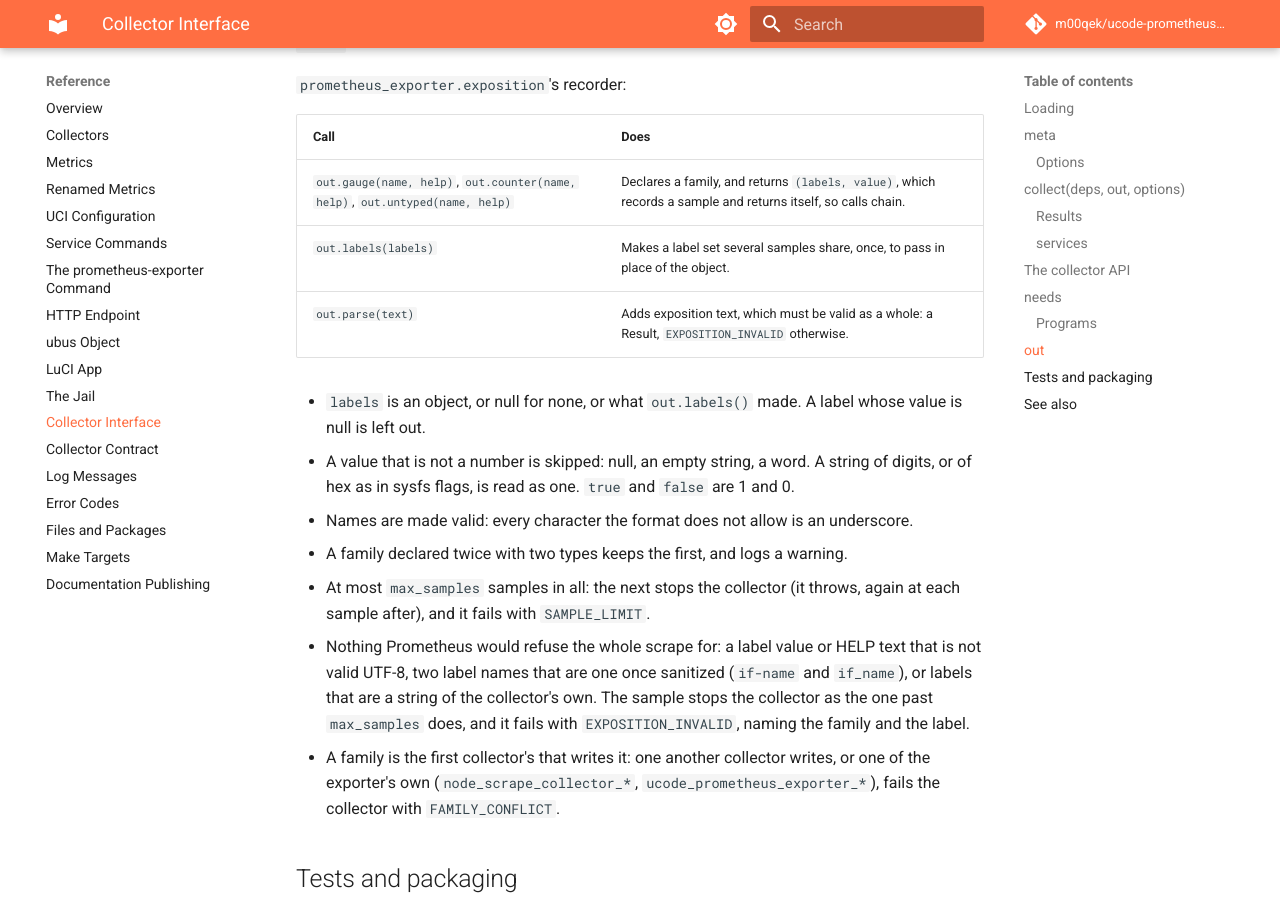
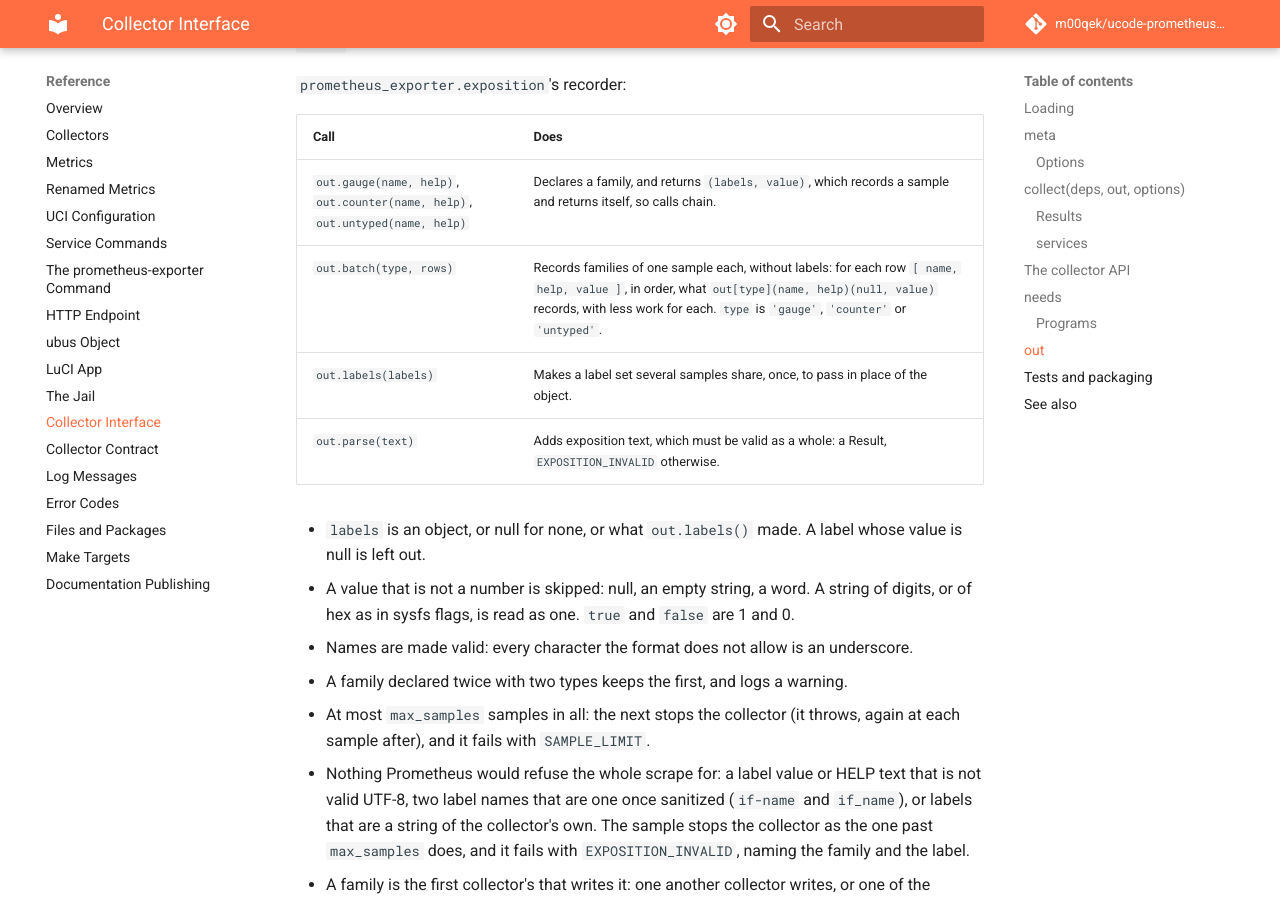
Before and after one commit to m00qek/ucode-prometheus-exporter, an MkDocs documentation site: the page built from docs/reference/collector-interface.md, in a window 1280 px wide and 900 px high, scrolled down 7563 px. Built offline with MkDocs 1.6.1 and Material for MkDocs 9.7.7, drawn with Linux system fonts in a browser that asks for light colours; comment, search, counter and statistics services are not loaded.

Commit message:
Record families of one sample each in a batch, and check a name with one match
A family of one sample cost a scrape a writer made and called, a call of
sanitize() and a match of its HELP. out.batch(type, rows) records a row
as out[type](name, help)(null, value) does, a property test holds it to
that, with one match of every HELP; and a name valid as it is is taken
after one match, without sanitize() and its memo.

```diff
--- a/docs/reference/collector-interface.md
+++ b/docs/reference/collector-interface.md
@@ -170,6 +170,7 @@ A need the system lacks (`nl80211`, `socket`) fails the collector with `NEED_MIS
 | Call | Does |
 | :--- | :--- |
 | `out.gauge(name, help)`, `out.counter(name, help)`, `out.untyped(name, help)` | Declares a family, and returns `(labels, value)`, which records a sample and returns itself, so calls chain. |
+| `out.batch(type, rows)` | Records families of one sample each, without labels: for each row `[ name, help, value ]`, in order, what `out[type](name, help)(null, value)` records, with less work for each. `type` is `'gauge'`, `'counter'` or `'untyped'`. |
 | `out.labels(labels)` | Makes a label set several samples share, once, to pass in place of the object. |
 | `out.parse(text)` | Adds exposition text, which must be valid as a whole: a Result, `EXPOSITION_INVALID` otherwise. |
 
```
Also changed, not shown: 2 other files.
